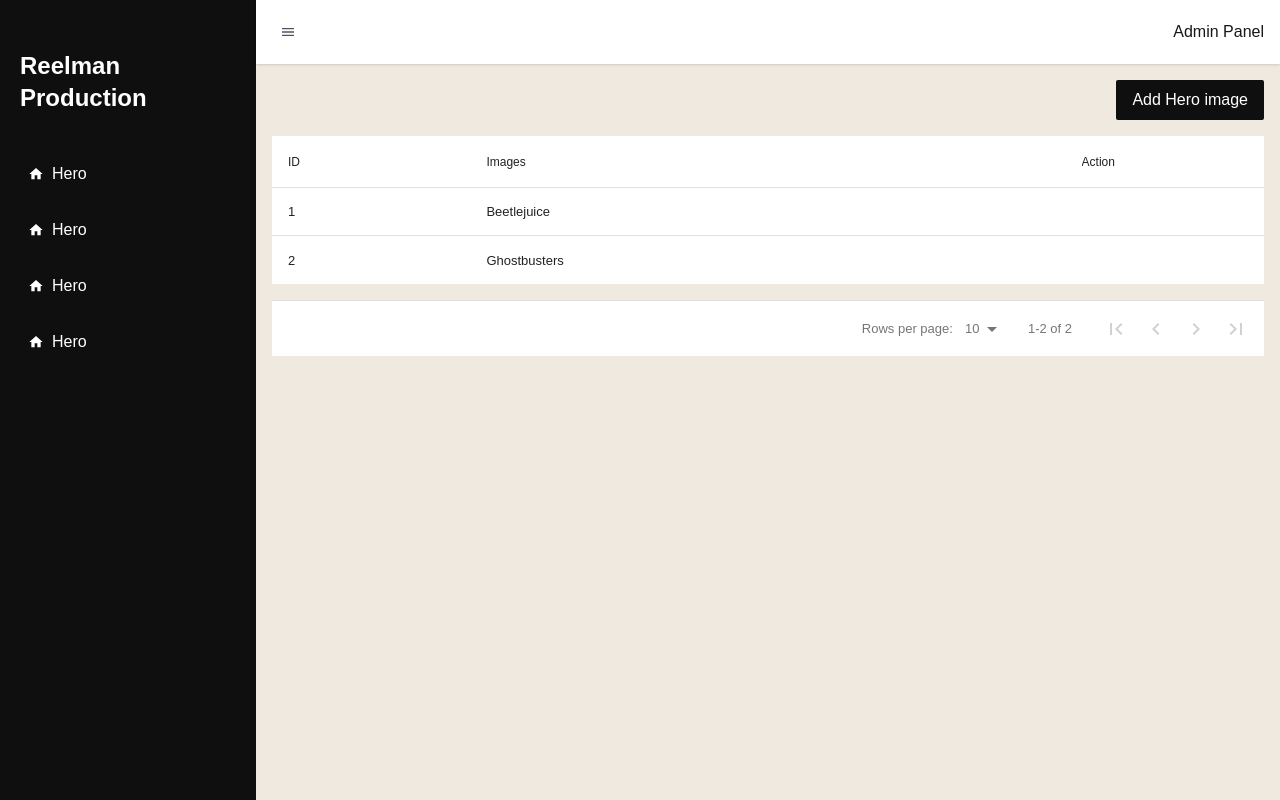
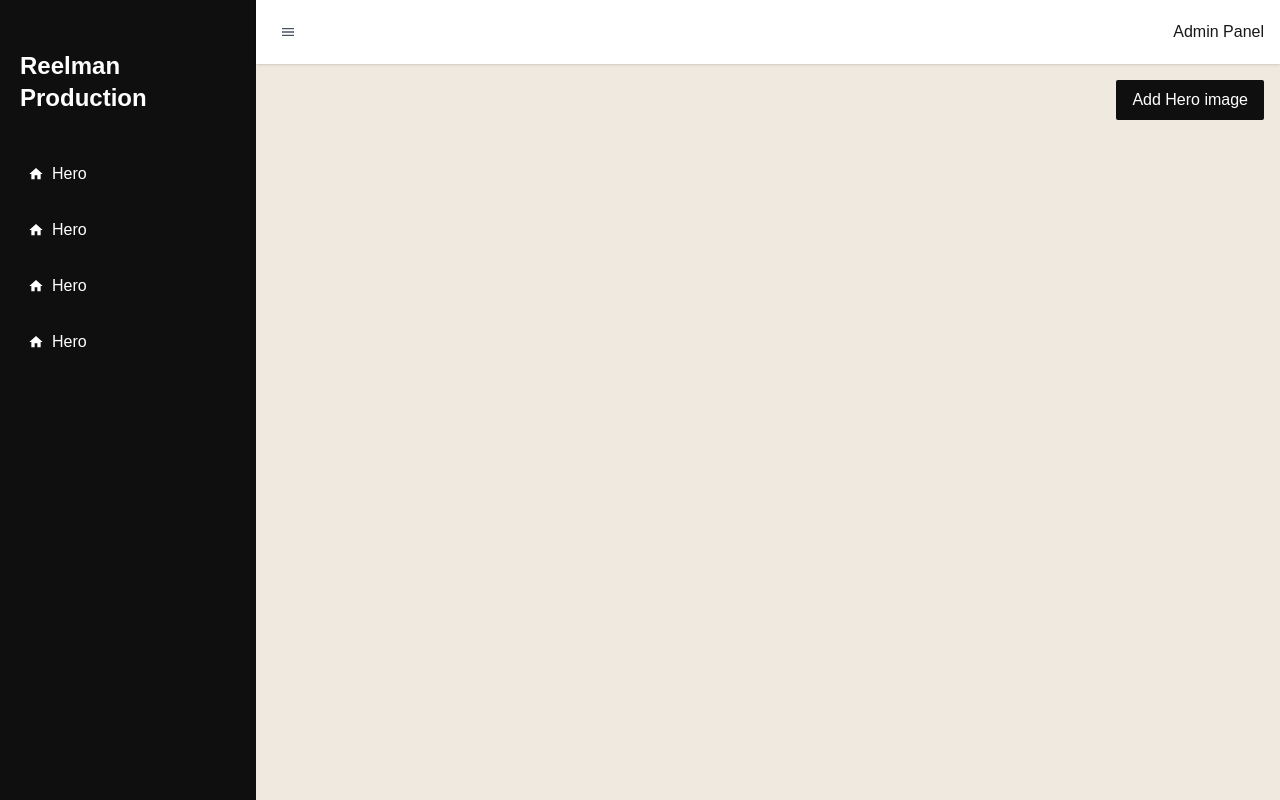
Before and after one commit to mohammadshaheer222/reelman-production-nextjs, a Next.js app: page /admin in a window 1280 px wide. Built offline with nearby package versions, Linux system fonts and the light colour scheme; a web font is replaced by a local one.

Commit message:
Fixed the build errors

```diff
--- a/src/app/admin/dashboard/_components/page-content.tsx
+++ b/src/app/admin/dashboard/_components/page-content.tsx
@@ -2,47 +2,50 @@
 
 import React, { useState } from "react";
 
-import axios from "axios";
-import dynamic from "next/dynamic";
+// import axios from "axios";
+// import dynamic from "next/dynamic";
 import { RxAvatar } from "react-icons/rx";
 
 import Image from "next/image";
 import Sidebar from "@/_common/sidebar";
 import ModalComponent from "@/_components/modal";
 
-const DataTable = dynamic(() => import("react-data-table-component"), {
-  ssr: false,
-});
+// const DataTable = dynamic(() => import("react-data-table-component"), {
+//   ssr: false,
+// });
 
 export default function PageContent() {
   const [isVisible, setIsVisible] = useState(false);
-  const [avatar, setAvatar] = useState(null);
+  const [avatar, setAvatar] = useState<File | null>(null);
 
-  const handleAvatar = async (e: any) => {
-    const file = e.target.files[0];
-    setAvatar(file);
-  }
+  const handleAvatar = async (e: React.ChangeEvent<HTMLInputElement>) => {
+    const file = e.target.files?.[0];
+    if (file) {
+      setAvatar(file);
+    }
+  };
+
 
   const handleSubmit = async (e: React.FormEvent<HTMLFormElement>) => {
     e.preventDefault();
-    const response = await axios.post('', avatar);
-    if (response.status) {
+    // const response = await axios.post('', avatar);
+    // if (response.status) {
 
-    } else {
+    // } else {
 
-    }
+    // }
   }
 
-  const columns = [
-    { name: "ID", selector: (row: any) => row.id, width: "20%" },
-    { name: "Images", selector: (row: any) => row.images, width: "60%" },
-    { name: "Action", width: "20%" },
-  ];
+  // const columns = [
+  //   { name: "ID", selector: (row: any) => row.id, width: "20%" },
+  //   { name: "Images", selector: (row: any) => row.images, width: "60%" },
+  //   { name: "Action", width: "20%" },
+  // ];
 
-  const data = [
-    { id: 1, images: "Beetlejuice" },
-    { id: 2, images: "Ghostbusters" },
-  ];
+  // const data = [
+  //   { id: 1, images: "Beetlejuice" },
+  //   { id: 2, images: "Ghostbusters" },
+  // ];
 
   return (
     <Sidebar>
@@ -55,12 +58,12 @@ export default function PageContent() {
             Add Hero image
           </button>
         </div>
-        <DataTable
+        {/* <DataTable
           columns={columns}
           data={data}
           pagination
           paginationPerPage={2}
-        />
+        /> */}
       </div>
       <ModalComponent
         isVisible={isVisible}
```
